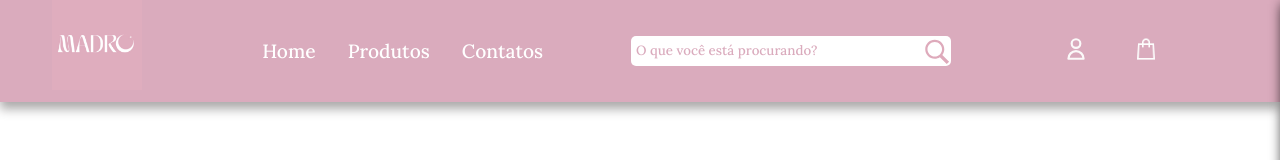
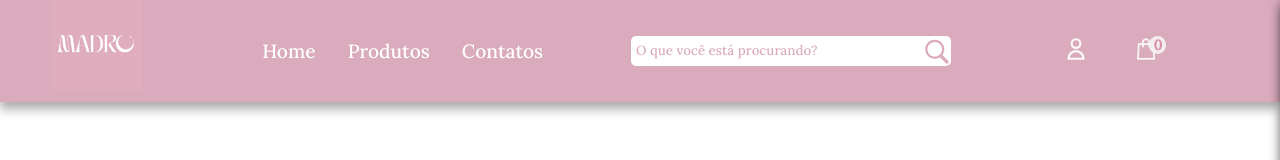
Before and after one commit to RodriGo-0990/Madro-Store, a React (Vite) app: page /Madro-Store/login in a window 1280 px wide. Shown: the top 160 px of the page. Built offline with nearby package versions, Linux system fonts and the light colour scheme.

Commit message:
alterações no carrinho de compras

```diff
--- a/package.json
+++ b/package.json
@@ -18,7 +18,8 @@
     "react-redux": "^9.0.4",
     "react-router-dom": "^6.21.0",
     "redux": "^5.0.0",
-    "swiper": "^11.0.5"
+    "swiper": "^11.0.5",
+    "uuid": "^9.0.1"
   },
   "devDependencies": {
     "@types/react": "^18.2.37",
--- a/src/Redux/cart/actiontype.js
+++ b/src/Redux/cart/actiontype.js
@@ -1,6 +1,8 @@
 const actionTypes = {
     REQUEST : "products/request",
     POST : "products/post",
+    DELETE : "products/delete",
+    UPDATE : "products/update",
     active: "menu/active"
 }
 export default actionTypes;
--- a/src/Redux/cart/reducer.js
+++ b/src/Redux/cart/reducer.js
@@ -1,16 +1,33 @@
 import actionTypes from "./actiontype";
+import {v4 as uuidv4} from 'uuid';
 
 const initialState = {
-    produtos: null,
+    produtos: [],
     activeState : false
+
 };
 
 const cartReducer = (state = initialState, action) => {
     switch (action.type) {
         case actionTypes.POST:
-            return { ...state, produto: action.payload };
+            const novoProduto = { ...action.payload, id: uuidv4(), valorsomado:0 };
+            return { ...state, produtos: [...state.produtos, novoProduto] };
+        case actionTypes.UPDATE:
+            return {
+                ...state,
+                produtos: state.produtos.map(item =>
+                    item.id === action.payload.id
+                        ? { ...item, valorsomado: item.valor * action.payload.unidades_ } // Atualiza valorsomado com base nas novas unidades
+                        : item
+                )
+            };
         case actionTypes.active:
             return { ...state, activeState: !state.activeState };
+        case actionTypes.DELETE:
+            return {
+                ...state,
+                produtos: state.produtos.filter(item => item.id !== action.payload.id)
+            };
         default:
             return state;
     }
--- a/src/components/cart.jsx
+++ b/src/components/cart.jsx
@@ -1,26 +1,31 @@
 import '../css/cart.css'
 import { useSelector, useDispatch } from 'react-redux'
+import { useEffect, useState } from 'react'
 import bag from '../assets/header/bag.png'
 import truck from '../assets/section/truck.svg'
 import menu from '../assets/header/close.svg'
 import ItemCart from '../components/itemcart.jsx'
 import actionTypes from '../Redux/cart/actiontype'
-// Teste
-import image from '../assets/produtos/brincos/brincos1.jpg'
-import image2 from '../assets/produtos/brincos/brincos.jpg'
+
 
 export default function cart() {
     //===pega o estado do carrinho===//
-    const { activeState } = useSelector(({ cartReducer }) => cartReducer);
+    const { produtos, activeState } = useSelector(({ cartReducer }) => cartReducer);
     // ===altera o estado de ativo/desativo
     //  do menu do carrinho de compras===//
     const dispatch = useDispatch();
     const changeActiveState = () => {
-
         dispatch({
             type: actionTypes.active,
         })
     }
+    const [subtotal, setSubtotal] = useState(0);
+    useEffect(() => {
+        // Calcula subtotal quando a lista de produtos se altera
+        const newSubtotal = (produtos.length >0 ? produtos.reduce((acc, item) => acc + item.valorsomado, 0) :0);
+        setSubtotal(newSubtotal);
+    }, [produtos]);
+
     return (
         <section>
             <div id="cart-screen" className={activeState ? "show-cart" : "wrapper-cart-screen"}>
@@ -34,34 +39,21 @@ export default function cart() {
                     </div>
                 </div>
                 <div className='cart-wrapper-products'>
-                    <ItemCart image={image}
-                        descricao="Bincos Dourados"
-                        preco="22,90" />
-                    <ItemCart image={image2}
-                        descricao="Bincos perolas"
-                        preco="22,90" />
-                         <ItemCart image={image2}
-                        descricao="Bincos perolas"
-                        preco="22,90" />
-                         <ItemCart image={image2}
-                        descricao="Bincos perolas"
-                        preco="22,90" />
-                         <ItemCart image={image2}
-                        descricao="Bincos perolas"
-                        preco="22,90" />
-                         <ItemCart image={image2}
-                        descricao="Bincos perolas"
-                        preco="22,90" /> <ItemCart image={image2}
-                        descricao="Bincos perolas"
-                        preco="22,90" />
-                         <ItemCart image={image2}
-                        descricao="Bincos perolas"
-                        preco="22,90" />
+                    {produtos.map((product, index) => (
+                        <ItemCart
+                            key={product.id}
+                            image={product.foto}
+                            descricao={product.nome}
+                            valor={product.valor}
+                            unidades={product.unidades}
+                            id={product.id}
+                        />
+                    ))}
                 </div>
                 <div className='subtotal-Wrapper-div'>
                     <div className='subtotal-content' >
                         <h5>Subtotal(sem frete):</h5>
-                        <h5>R$00,00</h5>
+                        <h5>R${subtotal.toFixed(2).toString()}</h5>
                     </div>
                 </div>
                 <div className='fretecalc-wrapper-div'>
--- a/src/components/header.jsx
+++ b/src/components/header.jsx
@@ -1,6 +1,6 @@
 import "../css/header.css";
 import { useState } from 'react'
-import { useDispatch } from 'react-redux'
+import { useDispatch,useSelector } from 'react-redux'
 import user from "../assets/header/user.svg";
 import cart from "../assets/header/bag.png";
 import logoName from "../assets/header/logo.webp";
@@ -13,11 +13,13 @@ import actionTypes from '../Redux/cart/actiontype'
 
 
 export default function Header() {
+    // altera o icone de carrinho de compra, sobre a quantidade de produtos
+    const {produtos} = useSelector(({ cartReducer }) => cartReducer);
+
     // ===altera o estado de ativo/desativo
     //  do menu do carrinho de compras===//
     const dispatch = useDispatch();
     const changeActiveState = () => {
-
         dispatch({
             type: actionTypes.active,
         })
@@ -137,7 +139,7 @@ export default function Header() {
                             <div className="label-log-cart">
 
                                 <img onClick={changeActiveState} className="img-log-cart" id="cart" src={cart} alt="cart"></img>
-
+                                <div className="quantidade-itens-cart">{produtos.length}</div>
                             </div>
                         </div>
                     </div>
--- a/src/components/itemcart.jsx
+++ b/src/components/itemcart.jsx
@@ -1,24 +1,68 @@
 import '../css/itemcart.css'
+import { useState, useEffect } from 'react';
+import { useDispatch,useSelector } from 'react-redux';
 import trash from '../assets/header/trash.svg'
-export default function ItemCart(props) {
+import actionTypes from '../Redux/cart/actiontype'
+
+
+export default function ItemCart({ image, descricao, valor, unidades, id}) {
+    const { produtos } = useSelector(({ cartReducer }) => cartReducer);
+
+    const [unidades_, setUnidades] = useState(unidades)
+    const [valorsomado, setvalor] = useState(0)
+    const dispatch = useDispatch();
+    useEffect(() => {
+        setvalor(unidades_ * valor)
+        dispatchUpdateAction();
+    }, [valorsomado,unidades_, dispatch]);
+
+    const adiciona = () => {
+        setUnidades(unidades_ +1);
+    };
+
+    const subtrai = () => {
+        if (unidades_ > 1) {
+            setUnidades(unidades_ -1);
+        }
+    };
+
+    const excluirItem = () => {
+        dispatch({
+            type: actionTypes.DELETE,
+            payload:{id}
+        })
+    };
+    const dispatchUpdateAction = () => {
+        dispatch({
+            type: actionTypes.UPDATE,
+            payload: { id, unidades_,valorsomado:valorsomado },
+        });
+    };
+    useEffect(() => {
+        setvalor(unidades_ * valor)
+        dispatchUpdateAction();
+    }, [valorsomado,unidades_, dispatch]);
+
+
+
     return (
         <section className="main-div-itemcart">
             <div className="wrapper-content-itemcart" >
                 <div className="image-produto-itemcart">
-                    <img src={props.image} />
+                    <img src={image} />
                 </div>
                 <div className="describe-produto-itemcart">
-                    <h1>{props.descricao}</h1>
+                    <h1>{descricao}</h1>
                     <div className='buttons-quantidade'>
-                        <button>-</button>
-                        <div className='qtd'> 0 </div>
-                        <button>+</button>
+                        <button onClick={subtrai}  >-</button>
+                        <div className='qtd'> {unidades_} </div>
+                        <button onClick={adiciona} >+</button>
                     </div>
                 </div>
                 <div className="preco-produto-itemcart">
-                    <h1>R$ {props.preco}</h1>
+                    <h1>R$ {valorsomado.toFixed(2).toString()}</h1>
                 </div>
-                <button className="button-exclude-itemcart">
+                <button  onClick={excluirItem} className="button-exclude-itemcart">
                     <img src={trash} />
                 </button>
             </div>
--- a/src/css/cart.css
+++ b/src/css/cart.css
@@ -95,7 +95,7 @@
 }
 
 .fretecalc-content a {
-    font-size: x-small;
+    font-size: small;
     color: #daabbdb2;
 }
 .fretecalc-content a:hover{
@@ -154,6 +154,9 @@
     justify-content: center;
     padding: 1em;
 }
+.button-div-payment button{
+    cursor: not-allowed;
+}
 ::-webkit-scrollbar {
     width: 10px;
 }
--- a/src/css/header.css
+++ b/src/css/header.css
@@ -154,11 +154,26 @@ a:hover {
 }
 
 .label-log-cart {
+    position: relative;
     cursor: pointer;
 }
 
 #log:hover>.sub-menu {
     display: block;
+}
+.quantidade-itens-cart{
+    position: absolute;
+    text-align: center;
+    top:0;
+    right: -7px;
+    background-color: #f5f2f2e6;
+    border-radius: 10px;
+    width: 17px;
+    height: 18px;
+    color: #d891a9;
+    font-size: 14px;
+    font-weight:900;
+
 }
 
 /* ********* */
--- a/src/pages/produtodescricao.jsx
+++ b/src/pages/produtodescricao.jsx
@@ -1,6 +1,6 @@
 import '../css/produtodescricao.css'
 import { useEffect, useState } from 'react'
-import { useSelector } from 'react-redux'
+import { useSelector ,useDispatch } from 'react-redux'
 import Overlay from '../components/overlay';
 import Header from '../components/header'
 import Void from '../components/void'
@@ -10,6 +10,7 @@ import Footer from '../components/footer'
 import card from '../assets/section/card.svg'
 import desconto from '../assets/section/desconto.svg'
 import truck from '../assets/section/truck.svg'
+import cartActionTypes from "../Redux/cart/actiontype";
 
 export default function ProdutoDescrito() {
     //===pega o estado do carrinho===//
@@ -46,12 +47,12 @@ export default function ProdutoDescrito() {
     //=======================================================//
 
     //=============unidades de produto=======================//
-    const [unidades, setUnidades] = useState(0);
+    const [unidades, setUnidades] = useState(1);
     useEffect(() => {
-        setUnidades(0);
+        setUnidades(1);
     }, [produto]);
     function subtrairUnidade() {
-        if (unidades != 0) {
+        if (unidades != 1) {
             setUnidades(unidades - 1);
         }
     }
@@ -59,6 +60,17 @@ export default function ProdutoDescrito() {
         setUnidades(unidades + 1);
     }
     //=======================================================//
+
+    //================mandar para o carrinho=================//
+    const foto = produto.foto;
+    const nome = produto.nome;
+    const dispatch = useDispatch();
+    const sendToCart = () =>{
+        dispatch({
+            type:cartActionTypes.POST,
+            payload:{foto:foto,nome:nome,valor:valor,unidades:unidades}
+        })
+    }
 
     return (
         <>
@@ -99,7 +111,7 @@ export default function ProdutoDescrito() {
                                 <button onClick={adicionarUnidade}>+</button>
                             </div>
 
-                            <button className='button-comprar' >
+                            <button onClick={sendToCart} className='button-comprar' >
                                 Comprar
                             </button>
                         </div>
```
Also changed, not shown: src/components/produtos.jsx (+11 -3 lines), 6 other files (tests, documents, lock files or other folders).
